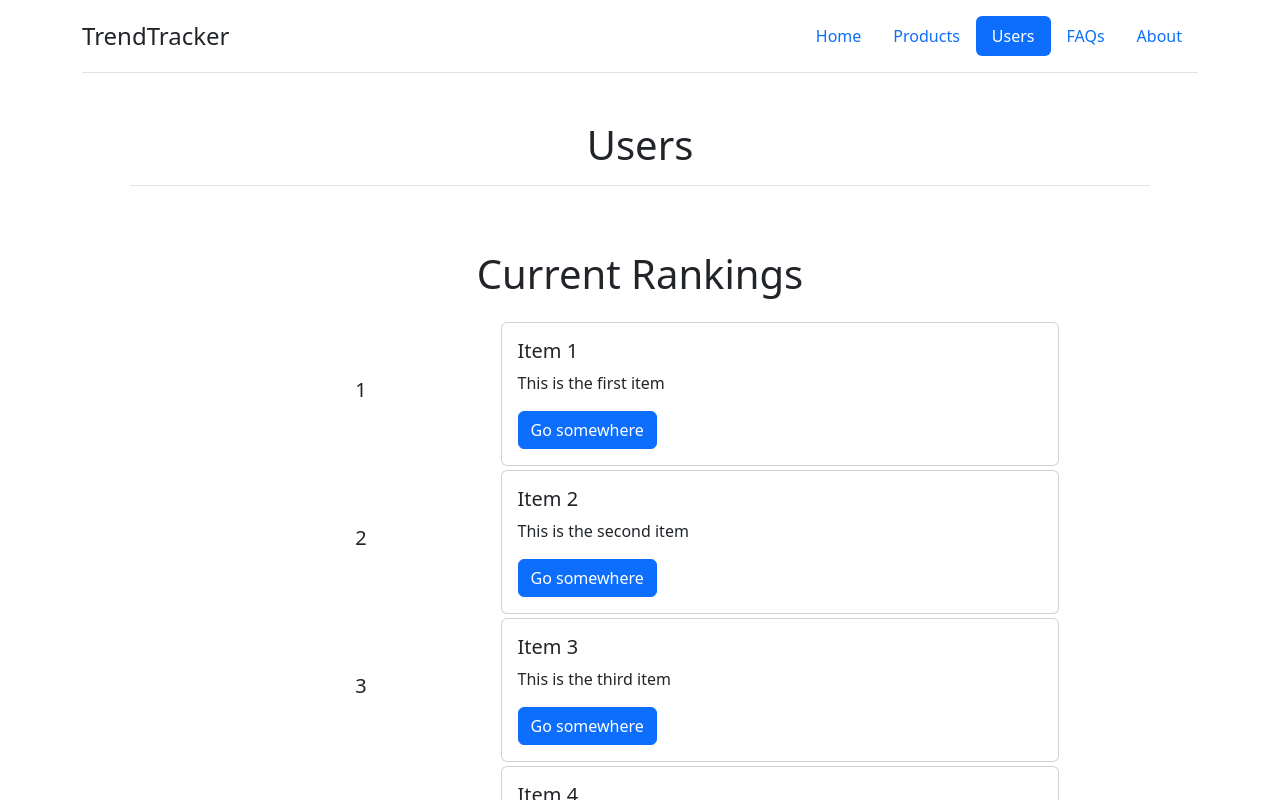
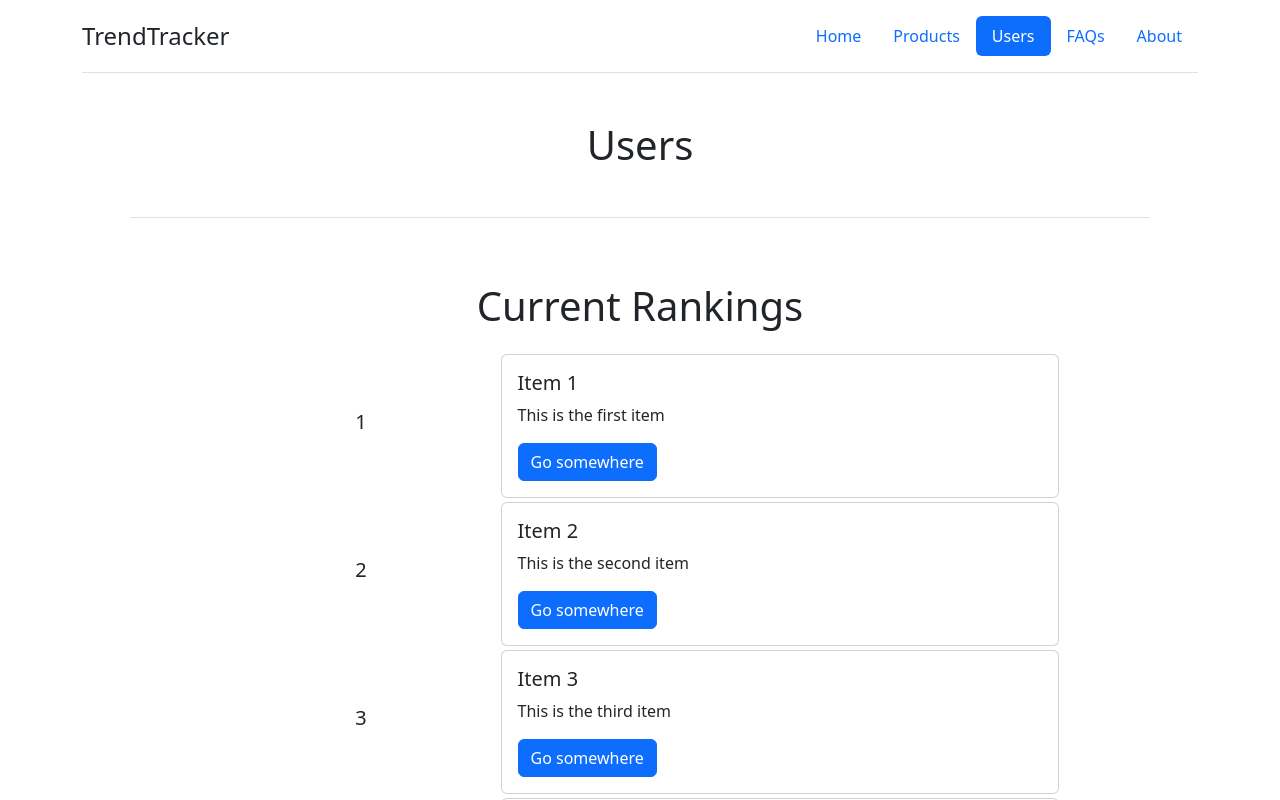
Before and after one commit to reannu123/TrendTracker-frontend, a React (Create React App) app: page /users in a window 1280 px wide. Shown: the top 800 px of the page. Built offline with nearby package versions, Linux system fonts and the light colour scheme.

Commit message:
Adjusted for consistency

```diff
--- a/src/pages/Users.js
+++ b/src/pages/Users.js
@@ -4,7 +4,7 @@ function Users() {
   return (
     <>
       <div className="container">
-      <h1 className="m-5 pb-3 text-center border-bottom">Users</h1>
+      <h1 className="m-5 pb-5 text-center border-bottom">Users</h1>
       </div>
       <Ranking />
     </>
```
